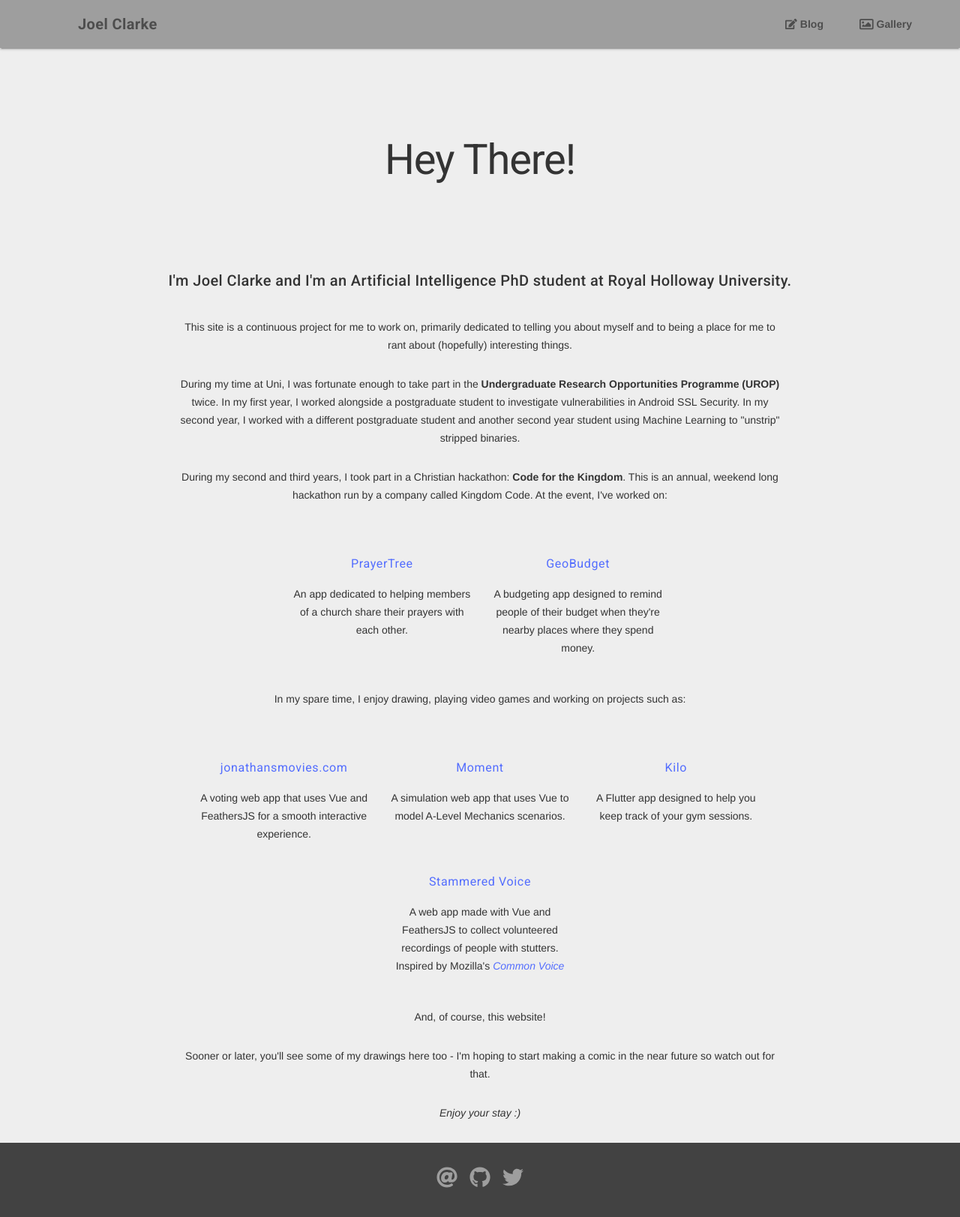
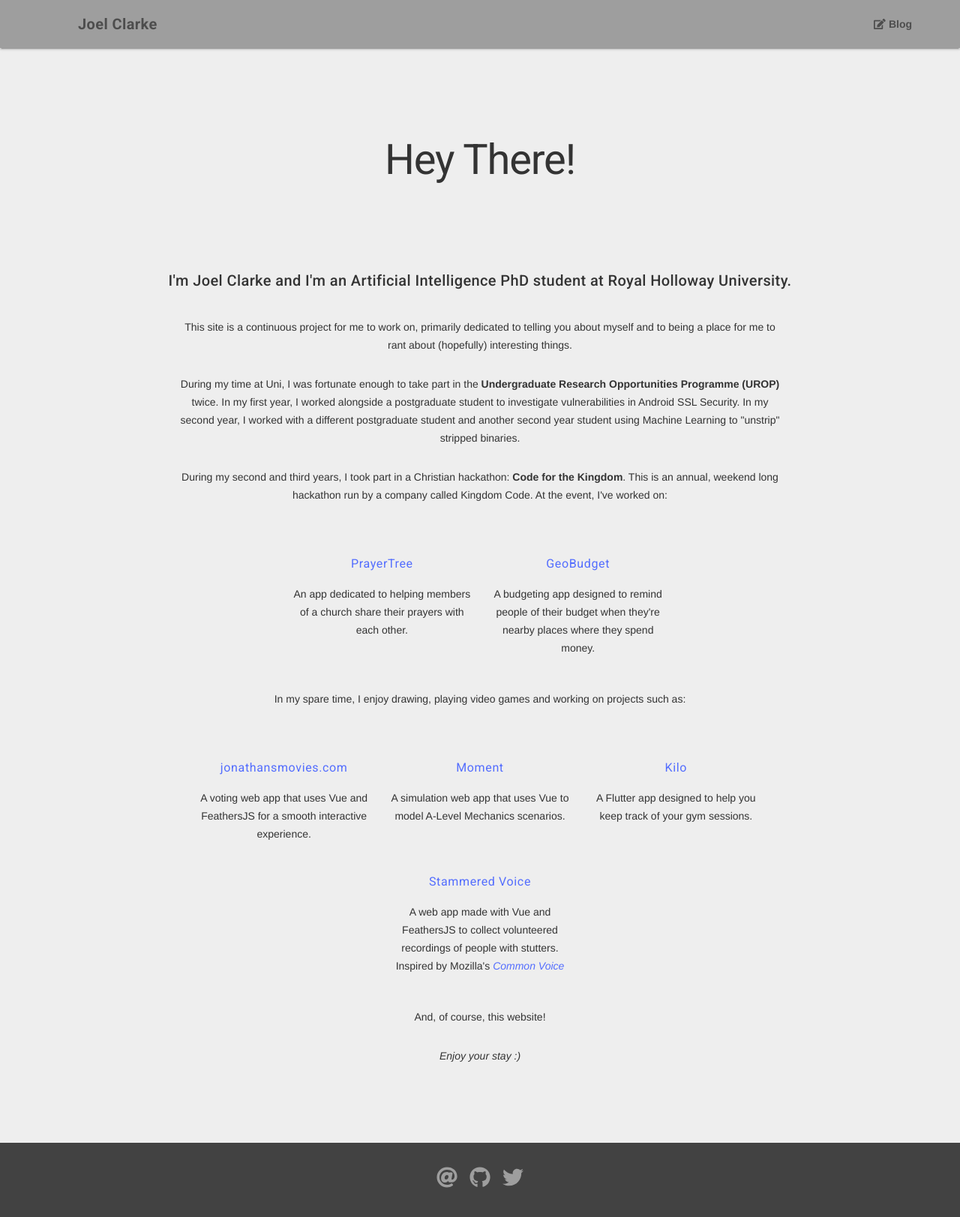
Before and after one commit to DarthEmpty/joelclarke.co.uk, a Jekyll site: the page built from index.html, in a window 1280 px wide. Shown: the whole page at 75% size. Built offline with Jekyll 4.4.1, drawn with Linux system fonts in a browser that asks for light colours; nearby versions of some CDN libraries.

Commit message:
Remove gallery

```diff
--- a/_includes/header.html
+++ b/_includes/header.html
@@ -12,12 +12,6 @@
       <a class="option mdl-navigation__link" href="/blog">
         <i class="fas fa-edit"></i>
         Blog
-      </a>
-
-      <!-- Gallery Button -->
-      <a class="option mdl-navigation__link" href="/gallery">
-        <i class="far fa-lg fa-image"></i>
-        Gallery
       </a>
 
     </nav>
--- a/index.html
+++ b/index.html
@@ -6,13 +6,16 @@ title: Hey There!
 <h5 class="intro">I'm Joel Clarke and I'm an Artificial Intelligence PhD student at Royal Holloway University.</h5>
 
 <p class="detail">
-    This site is a continuous project for me to work on, primarily dedicated to telling you about myself and to being a place for me to rant about (hopefully) interesting things.
+  This site is a continuous project for me to work on, primarily dedicated to telling you about myself and to being a
+  place for me to rant about (hopefully) interesting things.
 </p>
 
 <p class="detail">
-    During my time at Uni, I was fortunate enough to take part in the <strong>Undergraduate Research Opportunities Programme (UROP)</strong> twice.
+  During my time at Uni, I was fortunate enough to take part in the <strong>Undergraduate Research Opportunities
+    Programme (UROP)</strong> twice.
   In my first year, I worked alongside a postgraduate student to investigate vulnerabilities in Android SSL Security.
-    In my second year, I worked with a different postgraduate student and another second year student using Machine Learning to "unstrip" stripped binaries.
+  In my second year, I worked with a different postgraduate student and another second year student using Machine
+  Learning to "unstrip" stripped binaries.
 </p>
 
 <p class="detail">
@@ -22,11 +25,15 @@ title: Hey There!
 </p>
 <ul class="mdl-grid">
   <li class="mdl-cell mdl-cell--4-col project-list-item">
-      <a href="https://github.com/richstandbrook/prayertree" target="_blank"><h6>PrayerTree</h6></a>
+    <a href="https://github.com/richstandbrook/prayertree" target="_blank">
+      <h6>PrayerTree</h6>
+    </a>
     An app dedicated to helping members of a church share their prayers with each other.
   </li>
   <li class="mdl-cell mdl-cell--4-col project-list-item">
-      <a href="https://github.com/pixafera/geobudget" target="_blank"><h6>GeoBudget</h6></a>
+    <a href="https://github.com/pixafera/geobudget" target="_blank">
+      <h6>GeoBudget</h6>
+    </a>
     A budgeting app designed to remind people of their budget when they're nearby places where they spend money.
   </li>
 </ul>
@@ -36,19 +43,27 @@ title: Hey There!
 </p>
 <ul class="mdl-grid">
   <li class="mdl-cell mdl-cell--4-col project-list-item">
-      <a href="https://github.com/arranf/jonathans-movies-client" target="_blank"><h6>jonathansmovies.com</h6></a>
+    <a href="https://github.com/arranf/jonathans-movies-client" target="_blank">
+      <h6>jonathansmovies.com</h6>
+    </a>
     A voting web app that uses Vue and FeathersJS for a smooth interactive experience.
   </li>
   <li class="mdl-cell mdl-cell--4-col project-list-item">
-      <a href="https://github.com/DarthEmpty/Moment" target="_blank"><h6>Moment</h6></a>
+    <a href="https://github.com/DarthEmpty/Moment" target="_blank">
+      <h6>Moment</h6>
+    </a>
     A simulation web app that uses Vue to model A-Level Mechanics scenarios.
   </li>
   <li class="mdl-cell mdl-cell--4-col project-list-item">
-      <a href="https://github.com/DarthEmpty/kilo" target="_blank"><h6>Kilo</h6></a>
+    <a href="https://github.com/DarthEmpty/kilo" target="_blank">
+      <h6>Kilo</h6>
+    </a>
     A Flutter app designed to help you keep track of your gym sessions.
   </li>
   <li class="mdl-cell mdl-cell--4-col project-list-item">
-      <a href="https://github.com/DarthEmpty/stammered-voice" target="_blank"><h6>Stammered Voice</h6></a>
+    <a href="https://github.com/DarthEmpty/stammered-voice" target="_blank">
+      <h6>Stammered Voice</h6>
+    </a>
     A web app made with Vue and FeathersJS to collect volunteered recordings of people with stutters.
     Inspired by Mozilla's <a href="https://voice.mozilla.org/en"><em>Common Voice</em></a>
   </li>
@@ -57,10 +72,6 @@ title: Hey There!
   And, of course, this website!
 </p>
 
-  <p class="detail">
-    Sooner or later, you'll see some of my drawings here too - I'm hoping to start making a comic in the near future so watch out for that.
-  </p>
-
 <p class="outro">
   <em>Enjoy your stay :)</em>
 </p>
```
Also changed, not shown: _pages/gallery.html (deleted, +0 -21 lines). Lines whose indentation alone changed are shown as unchanged.
